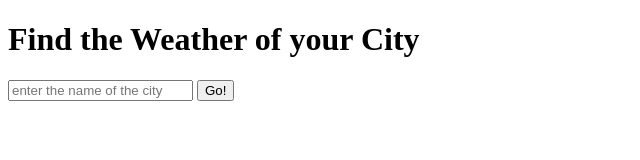
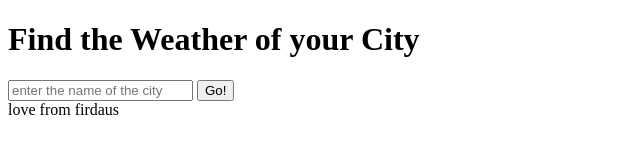
Before and after one commit to FirdausSiddiqui/weather-, a website: page index.html in a window 1280 px wide. Shown: the whole page, without its empty margins (0-640 px from the left). Drawn offline with Linux system fonts and the light colour scheme.

Commit message:
footer is added

```diff
--- a/index.html
+++ b/index.html
@@ -10,5 +10,6 @@
       <input type="text" name="cityname" placeholder="enter the name of the city">
       <button type="submit" name="submit">Go!</button>
     </form>
+    <footer>love from firdaus</footer>
   </body>
 </html>
```
